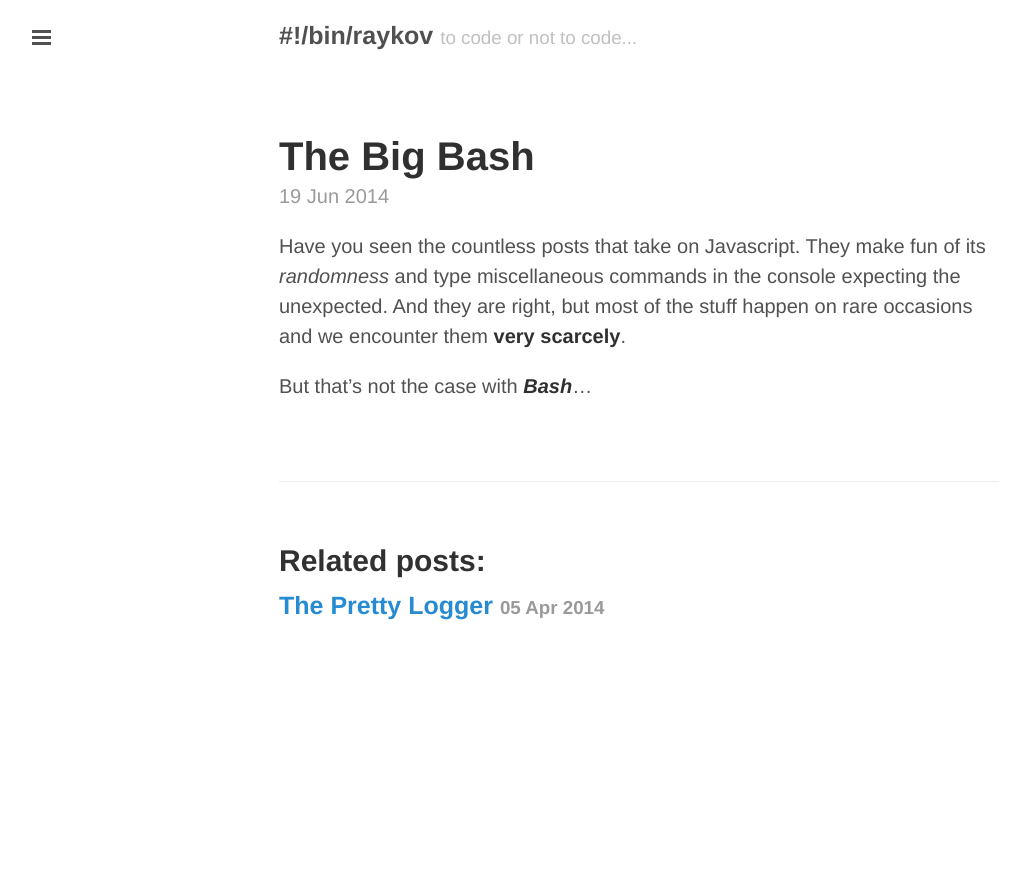
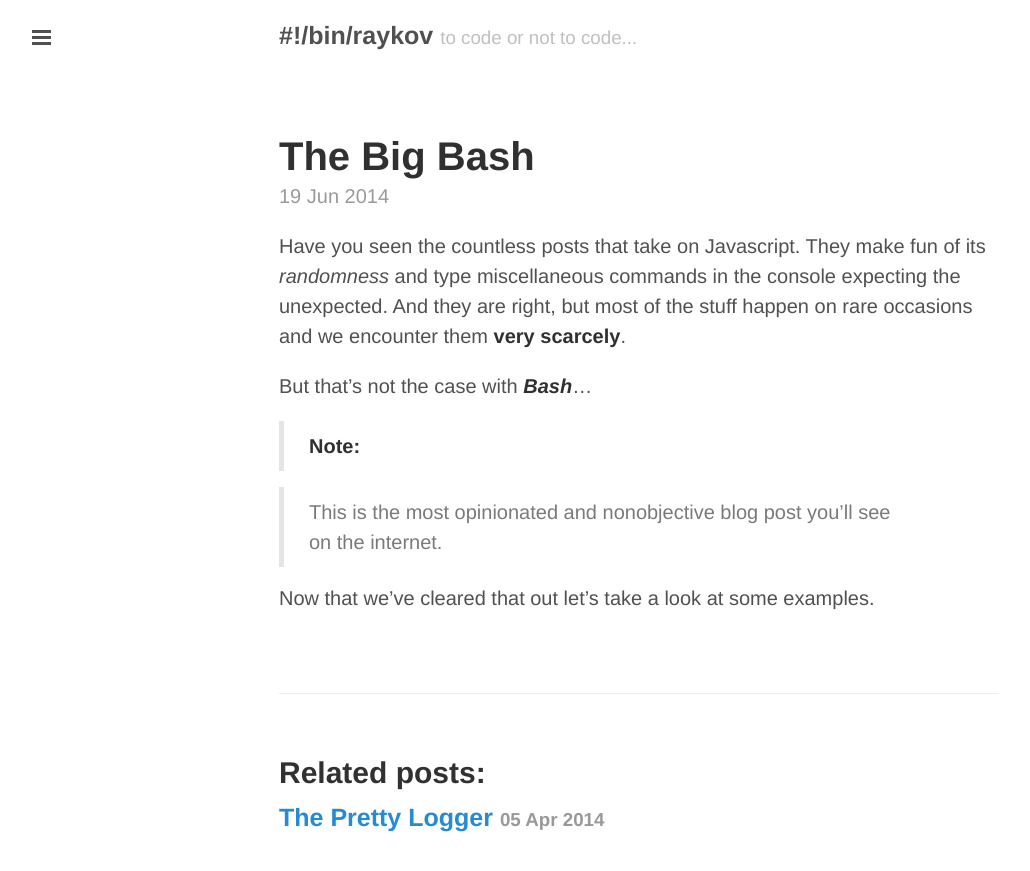
Before and after one commit to lyuboraykov/blog, a Jekyll site: the page built from _posts/2014-06-19-the-big-bash.markdown, in a window 1280 px wide. Shown: the top 871 px of the page, without its empty margins (1-1031 px from the left). Built offline with Jekyll 4.4.1, drawn with Linux system fonts in a browser that asks for light colours; Markdown is read by kramdown in place of the engine named in the settings.

Commit message:
Added a note for opinionated blog post

```diff
--- a/_posts/2014-06-19-the-big-bash.markdown
+++ b/_posts/2014-06-19-the-big-bash.markdown
@@ -11,3 +11,8 @@ in the console expecting the unexpected. And they are right, but most of the
 stuff happen on rare occasions and we encounter them **very scarcely**.
 
 But that's not the case with ***Bash***...
+> **Note:**
+
+>This is the most opinionated and nonobjective blog post you'll see on the internet.
+
+Now that we've cleared that out let's take a look at some examples.
```
